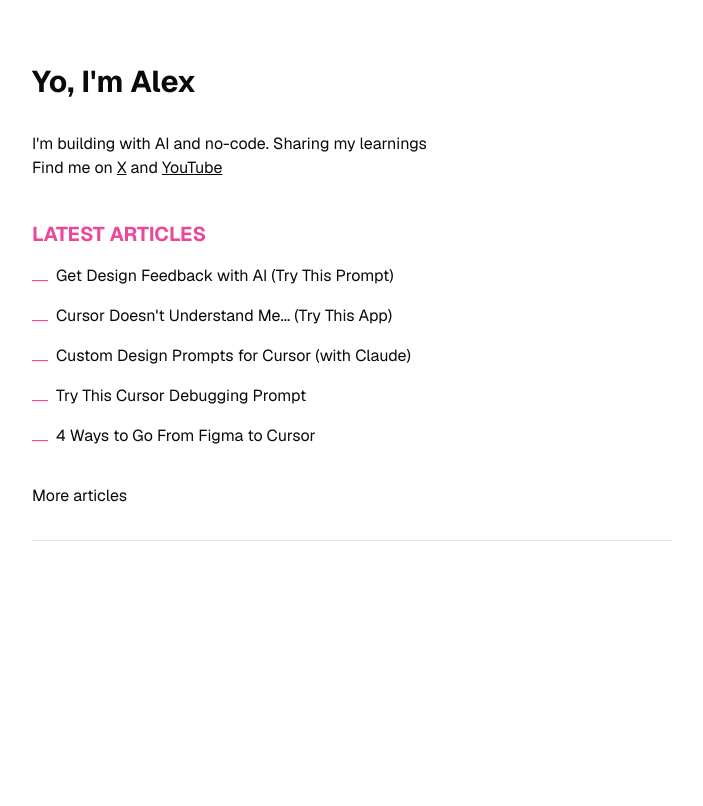
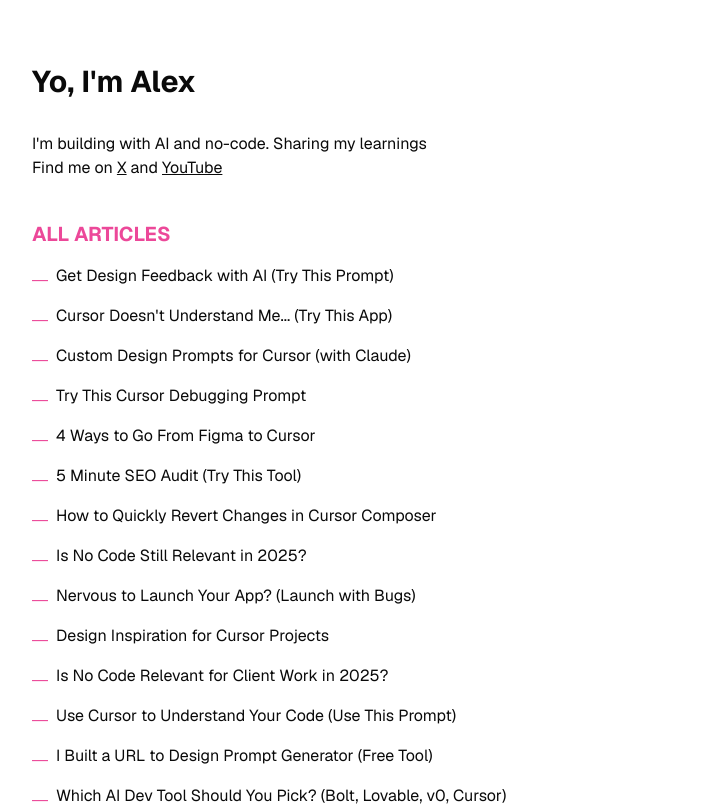
Before and after one commit to acstener/alex-christou, a Next.js app: page / in a window 1280 px wide. Shown: the top 806 px of the page, without its empty margins (288-991 px from the left). Built offline with nearby package versions, Linux system fonts and the light colour scheme.

Commit message:
all blogs

```diff
--- a/src/app/page.tsx
+++ b/src/app/page.tsx
@@ -5,7 +5,6 @@
 
 export default async function Home() {
   const posts = await getPosts();
-  const recentPosts = posts.slice(0, 5);
 
   return (
     <div className="min-h-screen bg-white">
@@ -27,9 +26,9 @@
 
           <div className="space-y-8">
             <div>
-              <h2 className="text-xl font-bold mb-4 text-pink-500">LATEST ARTICLES</h2>
+              <h2 className="text-xl font-bold mb-4 text-pink-500">ALL ARTICLES</h2>
               <ul className="space-y-3">
-                {recentPosts.map((post) => (
+                {posts.map((post) => (
                   <li key={post.slug} className="flex items-start">
                     <span className="text-pink-500 mr-2 mt-1">―</span>
                     <Link
@@ -43,15 +42,6 @@
               </ul>
             </div>
 
-            <div>
-              <Link
-                href="/posts"
-                className="text-base hover:underline"
-              >
-                More articles
-              </Link>
-            </div>
-
             <div className="pt-8 border-t">
               <ConvertKitForm />
             </div>
```
